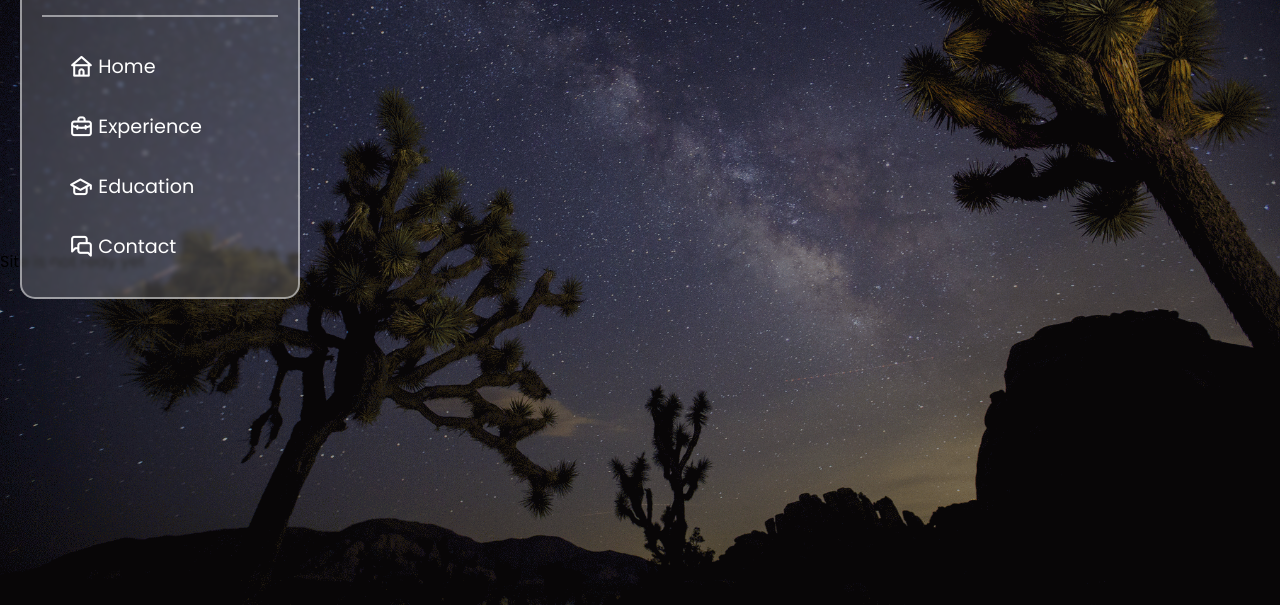
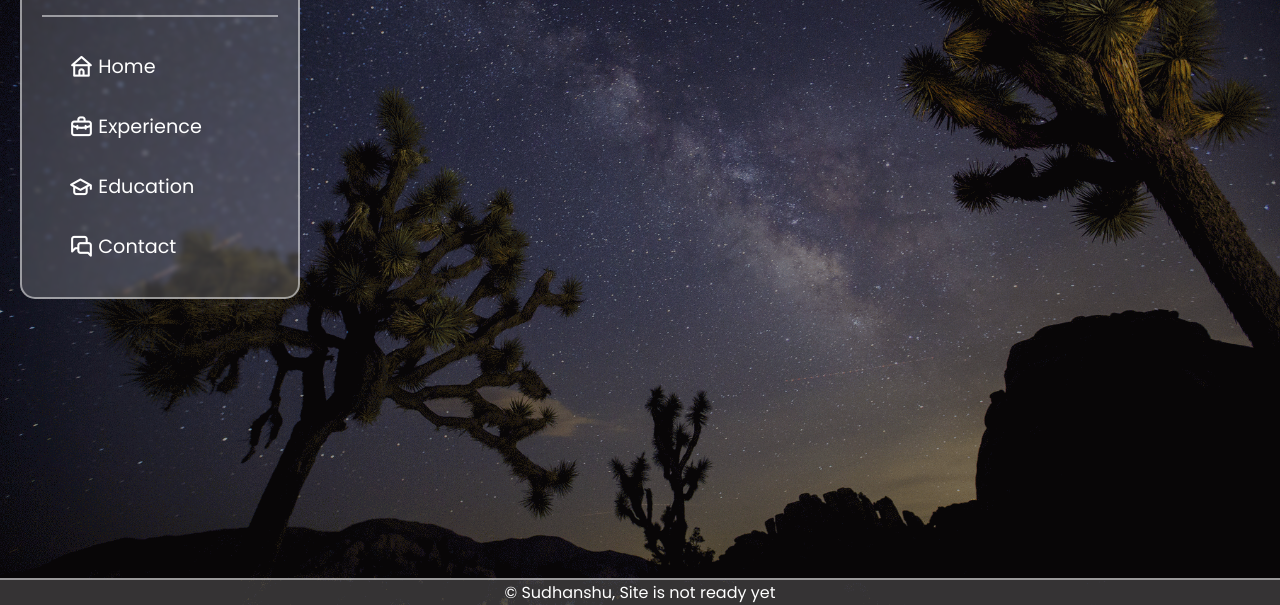
Before and after one commit to Zero-7-1/Sudhanshu-Website-Dev, a plain HTML site: page index.html in a window 1280 px wide. Shown: the part 195-800 px from the top of the page. Drawn offline with nearby package versions, Linux system fonts and the light colour scheme.

Commit message:
adjusted footer

```diff
--- a/index.html
+++ b/index.html
@@ -4,56 +4,48 @@
     <meta charset="UTF-8">
     <meta name="viewport" content="width=device-width, initial-scale=1.0">
     <link rel="stylesheet" href="https://unicons.iconscout.com/release/v4.0.8/css/line.css">
-    <title> Sudhanshu's Portfolio </title>
+    <title>Sudhanshu's Portfolio</title>
     <link rel="stylesheet" href="./styles/main.css">
     <link rel="stylesheet" href="./styles/home.css">
     <link rel="preload" as="image" href="./Images/bg.gif" />
 </head>
 <body>
+    <div class="wrapper">
         <!-- ----------Navigation-------------------- -->
         <div class="navbar">
-
-
             <div class="profile">
                 <div class="imagebox">
                     <img src="./Images/me.jpg" alt="">
                 </div>
                 <div class="heading">
-           <h3 class="title"> My Portfolio </h3>
-           <h4 class="label"> Developer </h4>
+                    <h3 class="title">My Portfolio</h3>
+                    <h4 class="label">Developer</h4>
+                </div>
+            </div>
+            <ul>
+                <li text-data="Home">
+                    <a href="#"><i class="uil uil-home"></i><span> Home </span></a>
+                </li>
+                <li text-data="Experience">
+                    <a href="#"><i class="uil uil-briefcase-alt"></i><span> Experience </span></a>
+                </li>
+                <li text-data="Education">
+                    <a href="#"><i class="uil uil-graduation-cap"></i><span> Education  </span></a>
+                </li>
+                <li text-data="Contact">
+                    <a href="/contact.html"><i class="uil uil-comments-alt"></i><span> Contact  </span></a>
+                </li>
+            </ul>
+        </div>
+
+        <!-- Home Page Content Hero -->
+        <div class="main-content">
+            <div class="Hero">
+                <h3>Sudhanshu Sekhar Barik</h3>
             </div>
         </div>
 
-      <ul>
-        <li text-data="Home">
-          <a href="#"> <i class="uil uil-home"></i>
-          <span> Home </span>
-        </a></li>
-        <li text-data="Experience">
-          <a href="#"> <i class="uil uil-briefcase-alt"></i>
-          <span> Experience </span>
-        </a></li>
-        <li text-data="Education">
-          <a href="#"> <i class="uil uil-graduation-cap"></i>
-          <span> Education  </span>
-        </a></li>
-        <li text-data="Contact">
-          <a href="/contact.html"> <i class="uil uil-comments-alt"></i>
-          <span> Contact  </span>
-        </a></li>
-      </ul>
-
-
+        <footer> &copy Sudhanshu, Site is not ready yet</footer>
     </div>
-
-<!-- Home Page Content Hero -->
-
-<div class="Hero">
-  <h3> Sudhanshu Sekhar Barik </h3>
-</div>
-
-
-
-<footer> Site is not redy yet </footer>
 </body>
 </html>
--- a/styles/main.css
+++ b/styles/main.css
@@ -1,12 +1,7 @@
-/* This main css file consits commom style codes of Navigation, Body and Footer for all
-pages of the website */
-
+/* This main css file consists of common style codes of Navigation, Body and Footer for all pages of the website */
 
 /* Font Used - Google Poppins */
 @import url('https://fonts.googleapis.com/css2?family=Poppins:ital,wght@0,100;0,200;0,300;0,400;0,500;0,600;0,700;0,800;0,900;1,100;1,200;1,300;1,400;1,500;1,600;1,700;1,800;1,900&display=swap');
-
-
-
 
 * {
     padding: 0;
@@ -15,23 +10,38 @@ pages of the website */
     font-family: 'Poppins'; /* Sets a consistent font family across the entire page */
 }
 
+/* Wrapper for all content */
+.wrapper {
+    display: flex;
+    flex-direction: column;
+    min-height: 100vh; /* Ensures the wrapper is at least as tall as the viewport */
+}
+
+/* Main content area */
+.main-content {
+    flex: 1; /* Takes up the remaining space between the header and footer */
+}
+
+/* Footer Styling */
+footer {
+    background: rgba(254,254,254,0.18); /* Light transparent background */
+    text-align: center;
+    color: white;
+    border-top: 2px solid rgba(254, 254, 254, 0.5); /* Semi-transparent top border */
+}
+
 /* Body Styling */
 /* Set the minimum height of the page to cover the viewport,
-   and applied  a GIF background Image for Home */
-
+   and applied a GIF background Image for Home */
 body {
-    min-height: 100vh; /* Ensures the body is at least as tall as the viewport */
     background-color: rgba(0, 0, 0, 0.39);
     background-image: url(../Images/bg.gif);
     background-blend-mode: multiply; /* Blends the background color with the image */
     background-position: center;
     background-size: cover ;
     background-repeat: no-repeat;
-    overflow: hidden; /* Not Scrollable */
+    overflow-x: hidden; /* Prevent horizontal scroll */
 }
-
-
-
 
 /* -------Navigation------------- */
 
@@ -92,7 +102,7 @@ body {
 }
 
 /* Styling for the heading inside the profile section */
-.heading{
+.heading {
     color: white; /* White text color */
 }
 
@@ -152,26 +162,6 @@ ul li a i {
     display: inline-block; /* Treats the icon as an inline block element */
     margin-right: 2px; /* Adds space between the icon and text */
 }
-
-
-
-
-
-
-
-
-
-
-
-
-
-
-
-
-
-
-
-
 
 /* -------------Responsive-----------------  */
 
@@ -246,7 +236,4 @@ ul li a i {
         visibility: visible;
         transition: 0.15s ease-out;
     }
-
-
-
 }
```
Lines whose indentation alone changed are shown as unchanged.
